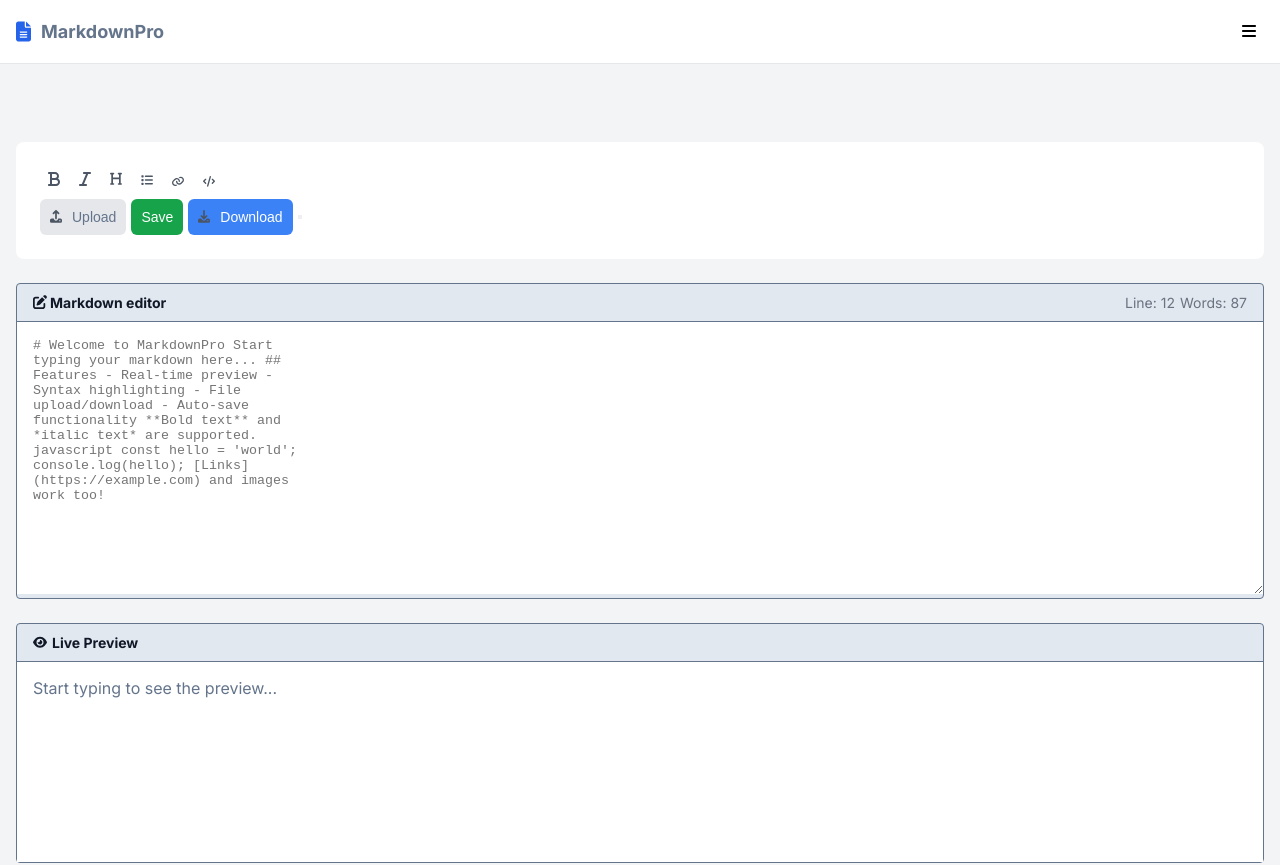
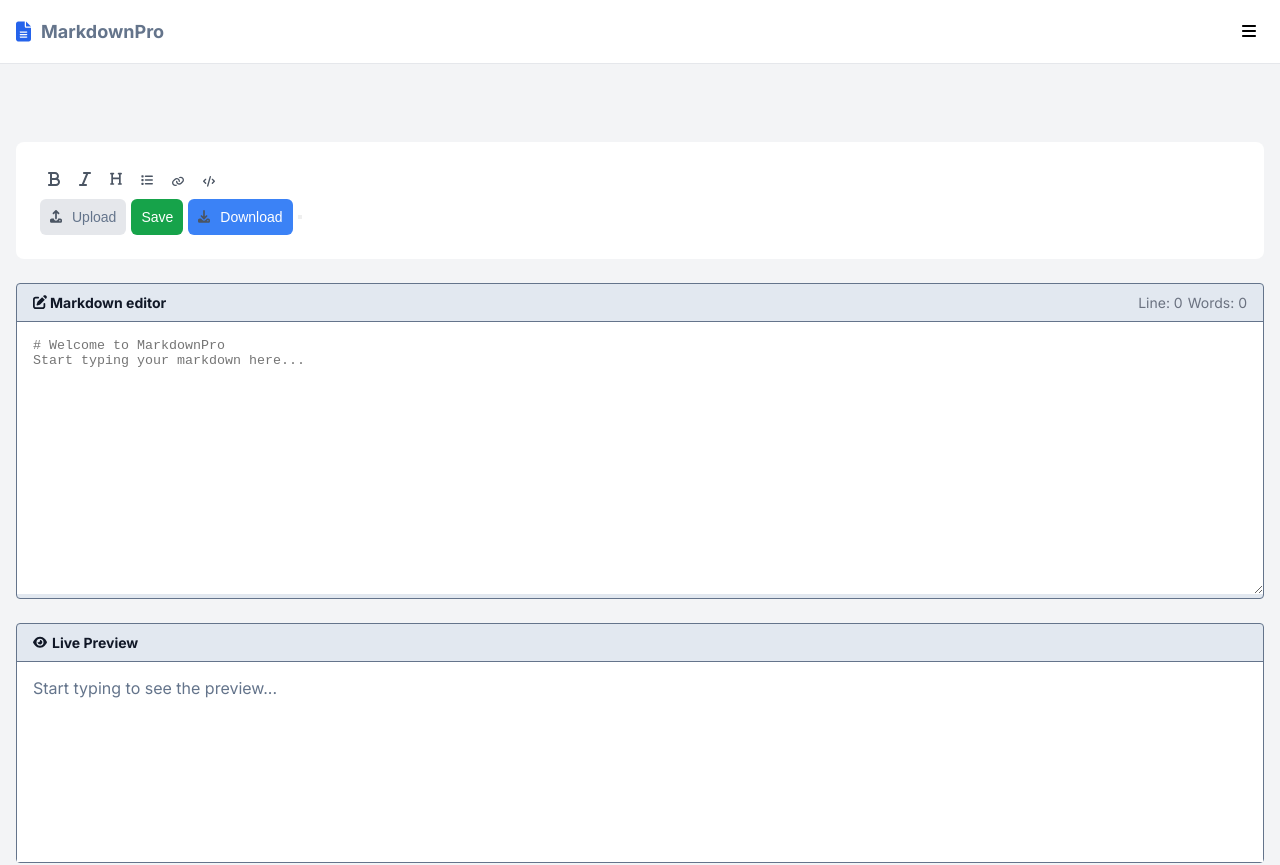
Before and after one commit to opeyemi-code/MarkDown-Previewer, a React (Vite) app: page / in a window 1280 px wide. Shown: the top 865 px of the page. Built offline with nearby package versions, Linux system fonts and the light colour scheme.

Commit message:
feat(editor): add markdown editor enhancements and global state management - Implemented line and word count functionality in the markdown editor - Introduced DataContext for global state management - Added LivePreview component with ReactMarkdown for real-time rendering

```diff
--- a/package.json
+++ b/package.json
@@ -18,7 +18,7 @@
     "react": "^19.1.1",
     "react-dom": "^19.1.1",
     "react-markdown": "^10.1.0",
-    "react-router-dom": "7"
+    "react-router-dom": "^7.9.3"
   },
   "devDependencies": {
     "@eslint/js": "^9.33.0",
--- a/src/App.jsx
+++ b/src/App.jsx
@@ -9,11 +9,13 @@
 import About from "./pages/About";
 import Footer from "./components/Footer";
 import ErrorPage from "./pages/ErrorPage";
+import { DataProvider } from "./context/DataContext";
 
 function App() {
   return (
     <>
       <BrowserRouter>
+        <DataProvider>
           <div className="container">
             <Header />
             <Routes>
@@ -22,9 +24,10 @@
               <Route path="about" element={<About />} />
               <Route path="*" element={<ErrorPage />} />
             </Routes>
+            <Footer />
           </div>
+        </DataProvider>
       </BrowserRouter>
-      <Footer />
     </>
   );
 }
--- a/src/components/Editor.jsx
+++ b/src/components/Editor.jsx
@@ -1,8 +1,15 @@
 import { faPenToSquare } from "@fortawesome/free-solid-svg-icons";
 import { FontAwesomeIcon } from "@fortawesome/react-fontawesome";
-import React from "react";
+import React, { useContext } from "react";
+import DataContext from "../context/DataContext";
 
 export default function Editor() {
+  const { inputValue, setInputValue } = useContext(DataContext);
+
+  // calculate words & lines dynamically
+  const lineCount = inputValue ? inputValue.split("\n").length : 0;
+  const wordCount = inputValue ? inputValue.trim().split(/\s+/).length : 0;
+
   return (
     <form className="form">
       <fieldset className="editor__fieldset">
@@ -17,30 +24,29 @@
           <div className="editor__text-info">
             <h6 className="editor__sub-text editor__line">
               Line:{" "}
-              <span className="editor__sub-text editor__line-count">12</span>
+              <span className="editor__sub-text editor__line-count">
+                {lineCount}
+              </span>
             </h6>
             <h6 className="editor__sub-text editor__word">
-              Words: <span className="editor__word-count">87</span>
+              Words: <span className="editor__word-count">{wordCount}</span>
             </h6>
           </div>
         </legend>
         <textarea
+          onChange={(e) => {
+            setInputValue(e.target.value);
+            console.log(inputValue);
+          }}
           className="editor__textarea"
+          value={inputValue}
           name=""
           id=""
-          placeholder="# Welcome to MarkdownPro Start
-typing your markdown here... ##
-Features - Real-time preview -
-Syntax highlighting - File
-upload/download - Auto-save
-functionality **Bold text** and
-*italic text* are supported.
-javascript const hello = 'world';
-console.log(hello); [Links]
-(https://example.com) and images
-work too!"
+          placeholder="# Welcome to MarkdownPro
+Start typing your markdown here..."
           cols="30"
           rows="16"
+          autoFocus
         ></textarea>
       </fieldset>
     </form>
--- a/src/components/Header.jsx
+++ b/src/components/Header.jsx
@@ -1,4 +1,4 @@
-import React, { useEffect, useState } from "react";
+import React, { useState } from "react";
 import HeaderNav from "./HeaderNav";
 import { FontAwesomeIcon } from "@fortawesome/react-fontawesome";
 import { faBars } from "@fortawesome/free-solid-svg-icons";
--- a/src/components/LivePreview.jsx
+++ b/src/components/LivePreview.jsx
@@ -1,8 +1,11 @@
 import { faEye } from "@fortawesome/free-solid-svg-icons";
 import { FontAwesomeIcon } from "@fortawesome/react-fontawesome";
-import React from "react";
+import React, { useContext } from "react";
+import DataContext from "../context/DataContext";
+import ReactMarkdown from "react-markdown";
 
 export default function LivePreview() {
+  const { inputValue } = useContext(DataContext);
   return (
     <>
       <article className="live-preview">
@@ -11,9 +14,13 @@
           <h2 className="live-preview__title">Live Preview</h2>
         </header>
         <section className="live-preview__body">
-          <p className="live-preview__result">
-            Start typing to see the preview...{" "}
-          </p>
+          {inputValue ? (
+            <ReactMarkdown>{inputValue}</ReactMarkdown>
+          ) : (
+            <p className="live-preview__result">
+              Start typing to see the preview...{" "}
+            </p>
+          )}
         </section>
       </article>
     </>
--- /dev/null
+++ b/src/context/DataContext.jsx
@@ -0,0 +1,16 @@
+import { createContext, useState } from "react";
+
+const DataContext = createContext({});
+
+export const DataProvider = ({ children }) => {
+  // ✅ fixed typo
+  const [inputValue, setInputValue] = useState("");
+
+  return (
+    <DataContext.Provider value={{ inputValue, setInputValue }}>
+      {children}
+    </DataContext.Provider>
+  );
+};
+
+export default DataContext;
--- a/src/index.css
+++ b/src/index.css
@@ -233,6 +233,11 @@
   border: none;
 }
 
+.editor__textarea:focus {
+  border: none;
+  outline: none;
+}
+
 .live-preview {
   display: flex;
   flex-direction: column;
@@ -255,6 +260,7 @@
   background-color: #fff;
   flex: 1;
   display: flex;
+  flex-direction: column;
 }
 
 .live-preview__result {
```
Also changed, not shown: 1 other file (tests, documents, lock files or other folders). Lines whose indentation alone changed are shown as unchanged.
